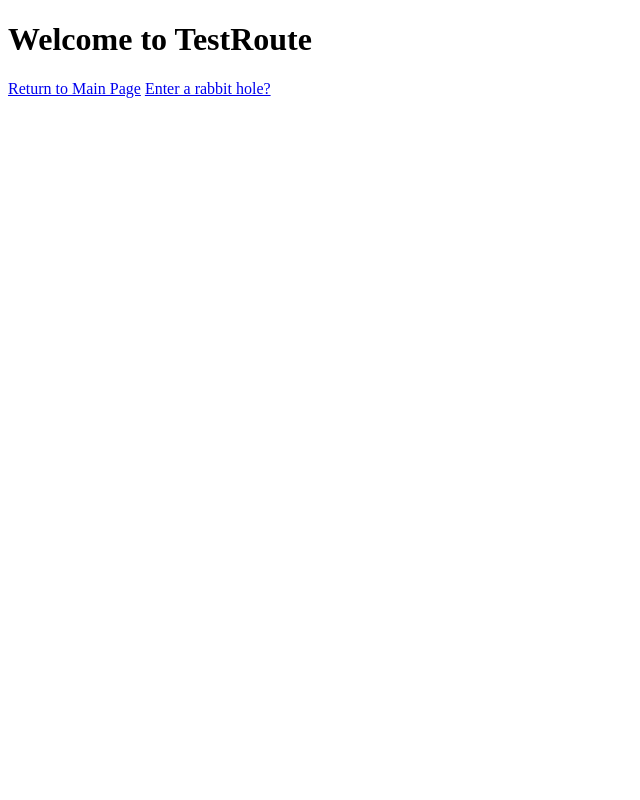
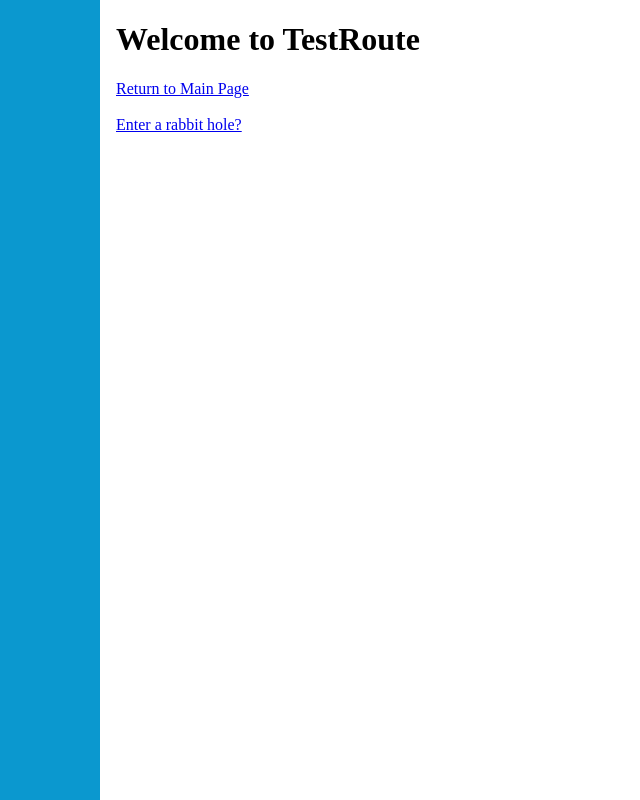
Before and after one commit to L-Manik/cv-svelte, a SvelteKit app: page /testRoute in a window 1280 px wide. Shown: the whole page, without its empty margins (0-640 px from the left). Built offline with nearby package versions, Linux system fonts and the light colour scheme.

Commit message:
sidebar exercise

```diff
--- /dev/null
+++ b/src/routes/+layout.svelte
@@ -0,0 +1,30 @@
+<div class="parent">
+    <div class="sidebar"/>
+    <div class="content">
+    <slot/>
+    </div>
+</div>
+<style>
+    :global(html, body){
+        width: 100%;
+        height: 100%;
+        padding: 0;
+        margin: 0;
+    }
+    .parent {
+        width: 100%;
+        height: 100%;
+        display: flex;
+        flex-direction: row;
+    }
+    .sidebar {
+        background-color:rgb(11, 152, 207);
+        width: 100px;
+        height: 100%;
+        margin-right:16px ;
+    }
+    .content {
+        display:flex;
+        flex-direction: column;
+    }
+</style>
--- a/src/routes/testRoute/+page.svelte
+++ b/src/routes/testRoute/+page.svelte
@@ -1,3 +1,3 @@
 <h1>Welcome to TestRoute</h1>
-<a href="/">Return to Main Page</a>
+<a href="/">Return to Main Page</a><br>
 <a href="/testRoute/deeperRoute">Enter a rabbit hole?</a>
```
